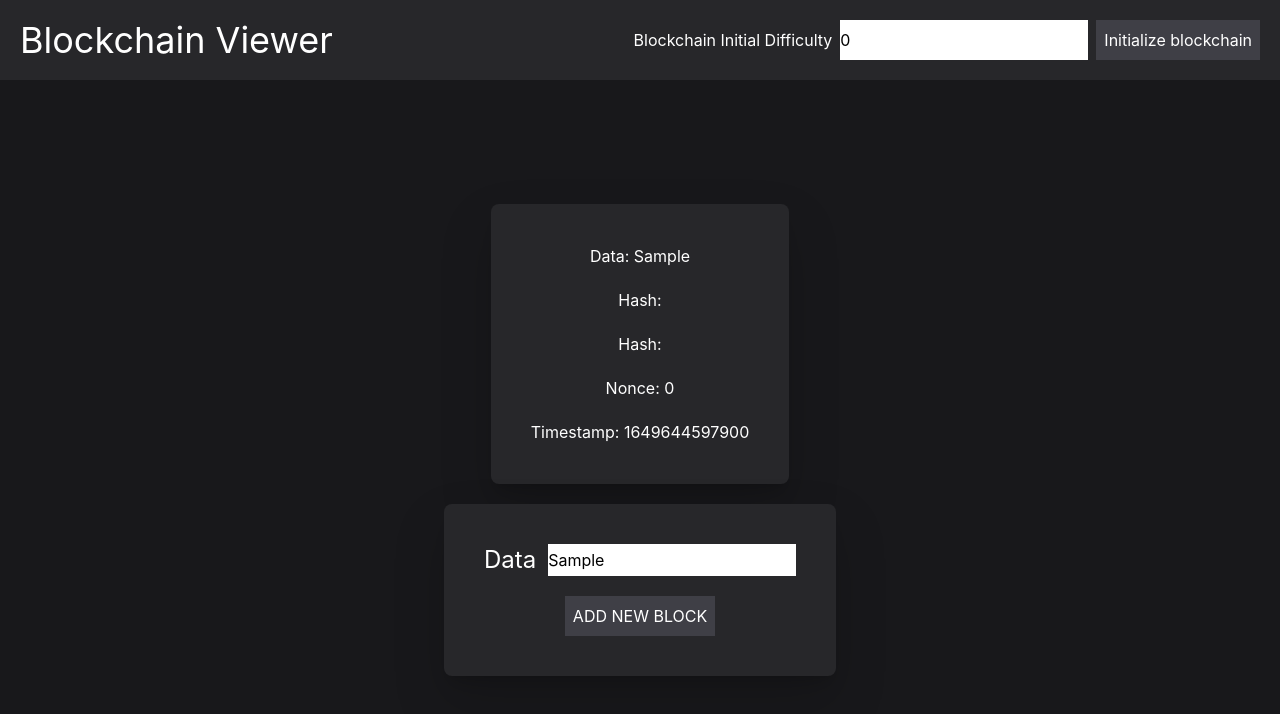
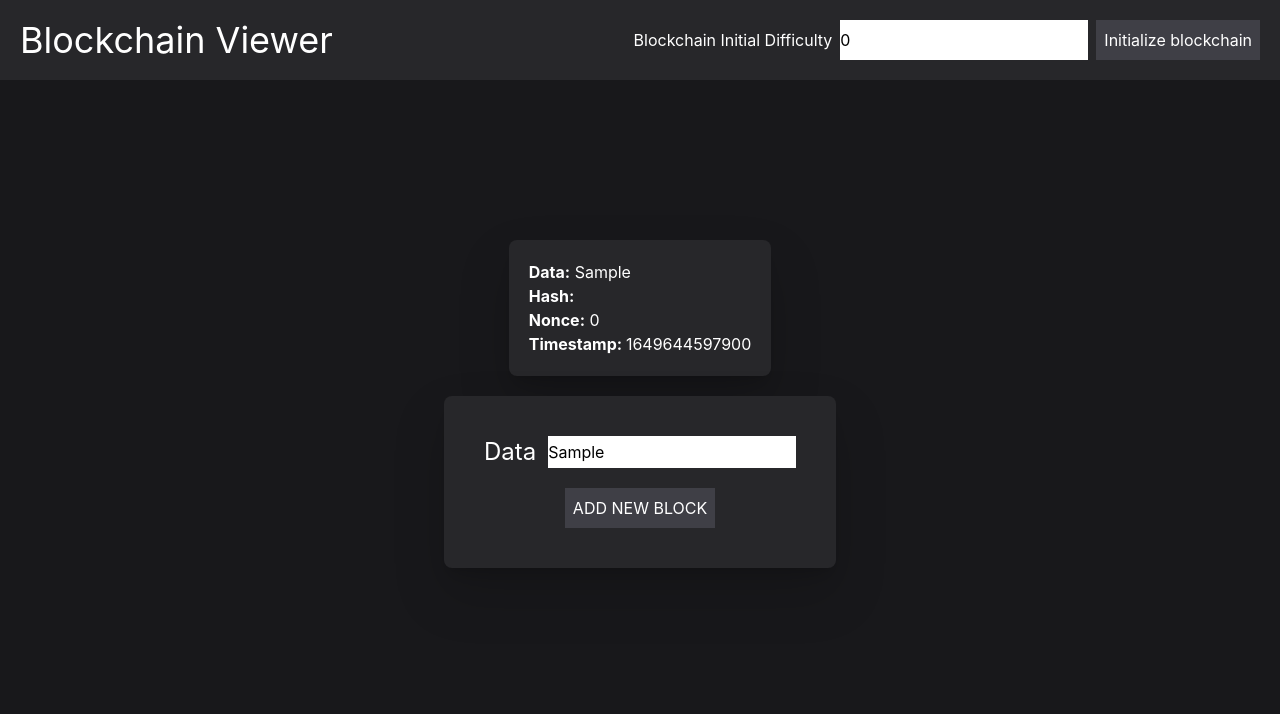
Before and after one commit to MatMatias/blockchain-viewer, a Next.js app: page / in a window 1280 px wide. Both pictures are taken after typing "Sample" into the empty fields and a click on the button "ADD NEW BLOCK". Shown: the top 714 px of the page. Built offline with nearby package versions, Linux system fonts and the light colour scheme.

Commit message:
stylization fixed

```diff
--- a/app-components/blockchain/Blockchain.tsx
+++ b/app-components/blockchain/Blockchain.tsx
@@ -6,7 +6,7 @@ export const Blockchain: FC = () => {
   return (
     <Fragment>
       {chain.length > 0 && (
-        <ul className="flex flex-col gap-y-2">
+        <ul className="flex flex-col gap-y-5">
           {chain.map((block) => {
             const { data, hash, nonce, parentHash, timestamp } = block;
             let isGenesisBlock = false;
@@ -17,22 +17,41 @@ export const Blockchain: FC = () => {
               <Fragment>
                 {isGenesisBlock ? (
                   <li key={hash}>
-                    <article className="flex flex-col gap-y-5 items-center bg-zinc-800 card">
-                      <p>Data: {data}</p>
-                      <p>Hash: {hash}</p>
-                      <p>Hash: {hash}</p>
-                      <p>Nonce: {nonce}</p>
-                      <p>Timestamp: {timestamp}</p>
+                    <article className="flex flex-col items-start bg-zinc-800 card px-5 py-5">
+                      <p>
+                        <b>Data:</b> {data}
+                      </p>
+                      <p>
+                        <b>Hash:</b> {hash}
+                      </p>
+                      <p>
+                        <b>Nonce:</b> {nonce}
+                      </p>
+                      <p>
+                        <b>Timestamp: </b>
+                        {timestamp}
+                      </p>
                     </article>
                   </li>
                 ) : (
                   <li key={hash}>
-                    <article className="flex flex-col gap-y-5 items-center bg-zinc-800 card">
-                      <p>Data: {data}</p>
-                      <p>Hash: {hash}</p>
-                      <p>Nonce: {nonce}</p>
-                      <p>Parent Hash: {parentHash}</p>
-                      <p>Timestamp: {timestamp}</p>
+                    <article className="flex flex-col items-start tems-center bg-zinc-800 card px-5 py-5">
+                      <p>
+                        <b>Data:</b> {data}
+                      </p>
+                      <p>
+                        <b>Hash:</b> {hash}
+                      </p>
+                      <p>
+                        <b>Nonce:</b> {nonce}
+                      </p>
+                      <p>
+                        <b>Parent Hash: </b> {parentHash}
+                      </p>
+                      <p>
+                        <b>Timestamp: </b>
+                        {timestamp}
+                      </p>
                     </article>
                   </li>
                 )}
--- a/app-components/form/Form.tsx
+++ b/app-components/form/Form.tsx
@@ -14,7 +14,7 @@ export const Form: FC = () => {
   };
 
   return (
-    <div className="flex flex-col gap-y-5 items-center bg-zinc-800 card">
+    <div className="flex flex-col gap-y-5 items-center bg-zinc-800 card px-10 py-10">
       <div className="flex flex-row gap-x-3">
         <label className="text-2xl">Data</label>
         <input className="text-black" type="text" value={blockData} onChange={handleOnChange} />
--- a/components/Header.tsx
+++ /dev/null
@@ -1,15 +0,0 @@
-import { Fragment, FC } from "react";
-
-interface Props {
-  children: JSX.Element | JSX.Element[];
-}
-
-export const Header: FC<Props> = ({ children }) => {
-  return (
-    <Fragment>
-      <header className="w-full p-5 flex flex-row justify-between bg-zinc-800 text-white p-4">
-        {children}
-      </header>
-    </Fragment>
-  );
-};
--- a/components/Main.tsx
+++ /dev/null
@@ -1,15 +0,0 @@
-import { Fragment, FC } from "react";
-
-interface Props {
-  children: JSX.Element | JSX.Element[];
-}
-
-export const Main: FC<Props> = ({ children }) => {
-  return (
-    <Fragment>
-      <main className="w-full h-full flex flex-col gap-y-5 py-5 justify-center items-center text-white bg-zinc-900">
-        {children}
-      </main>
-    </Fragment>
-  );
-};
--- a/components/index.ts
+++ /dev/null
@@ -1,7 +0,0 @@
-import { Main } from "./Main";
-import { Header } from "./Header";
-
-export const Components = {
-  Main: Main,
-  Header: Header,
-};
--- a/pages/index.tsx
+++ b/pages/index.tsx
@@ -1,19 +1,19 @@
+import { Fragment } from "react";
 import type { NextPage } from "next";
 import { AppComponents } from "../app-components";
-import { Components } from "../components";
 
 const Home: NextPage = () => {
   return (
-    <div className="w-screen h-screen flex flex-col">
-      <Components.Header>
+    <Fragment>
+      <header className="w-full p-5 flex flex-row justify-between bg-zinc-800 text-white p-4">
         <AppComponents.Navbar />
-      </Components.Header>
+      </header>
 
-      <Components.Main>
+      <main className="w-full h-full flex flex-col gap-y-5 py-40 justify-center items-center text-white bg-zinc-900">
         <AppComponents.Blockchain />
         <AppComponents.Form />
-      </Components.Main>
-    </div>
+      </main>
+    </Fragment>
   );
 };
 
--- a/styles/globals.css
+++ b/styles/globals.css
@@ -4,7 +4,7 @@
 
 @layer components {
   .card {
-    @apply py-10 px-10 shadow-lg block rounded-lg drop-shadow-2xl;
+    @apply shadow-lg block rounded-lg drop-shadow-2xl;
   }
 
   .button {
@@ -14,7 +14,8 @@
 
 html,
 body {
-  background: "181818";
+  @apply bg-zinc-900;
+  background: #181818;
   padding: 0;
   margin: 0;
   font-family: -apple-system, BlinkMacSystemFont, Segoe UI, Roboto, Oxygen,
```
